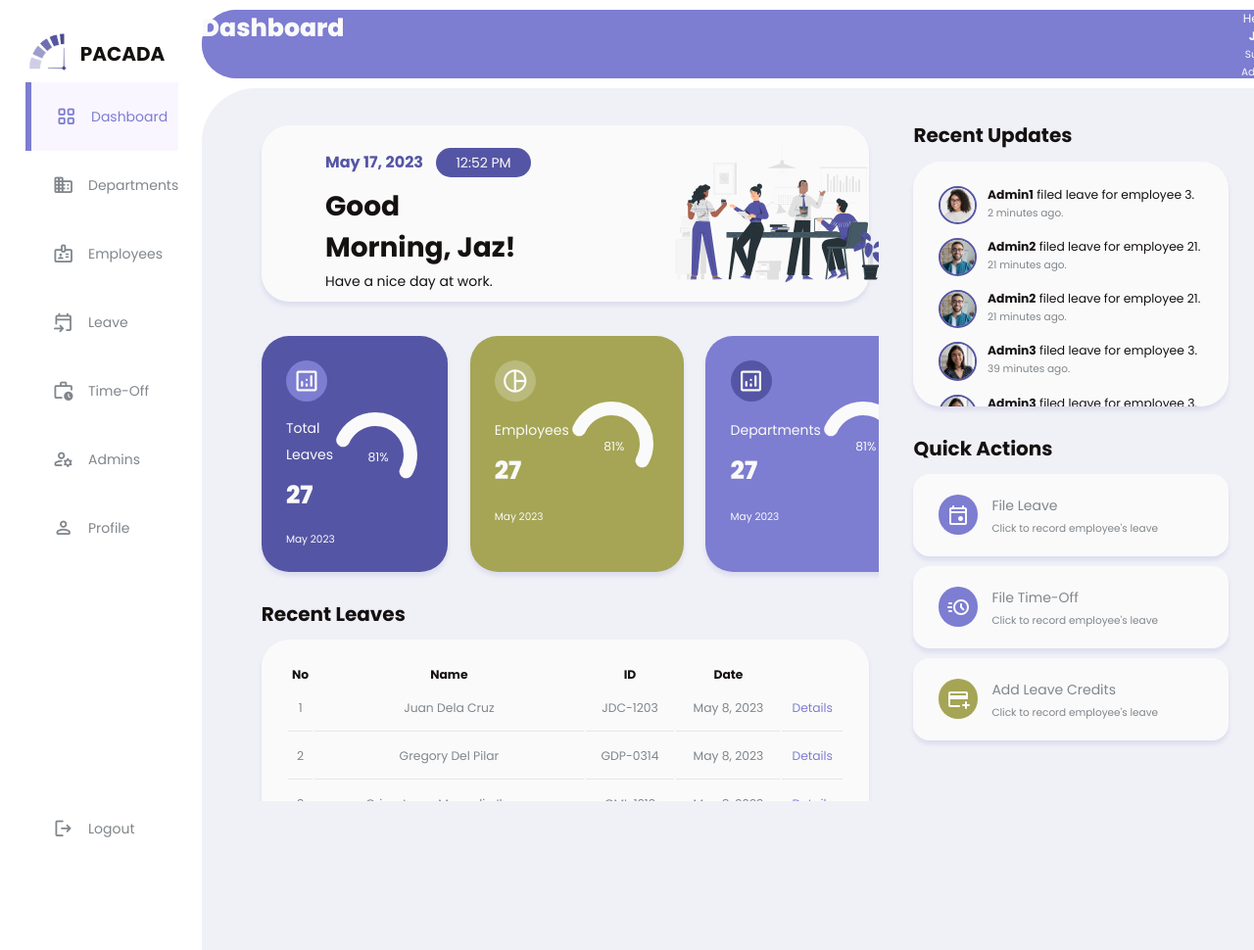
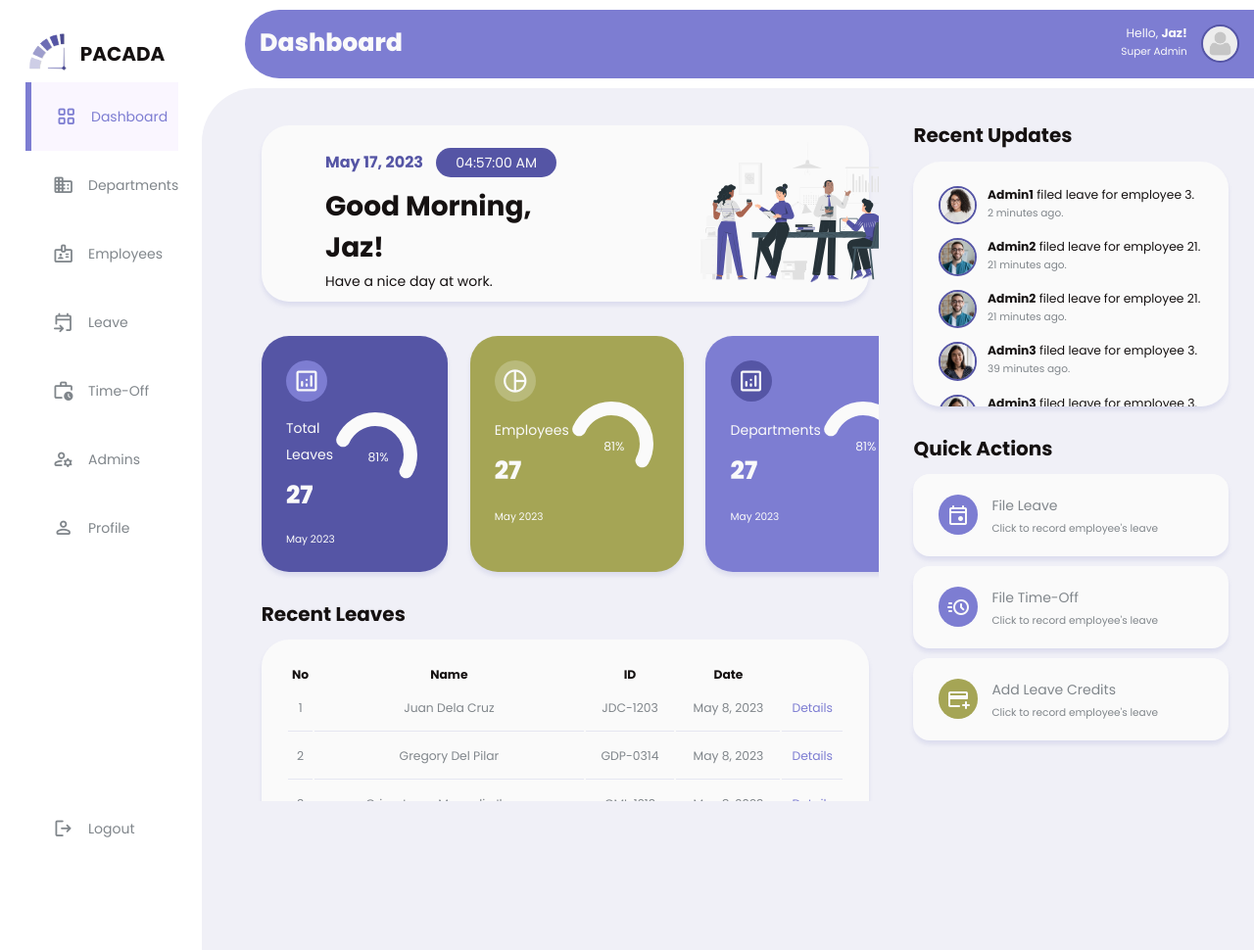
Before and after one commit to ria-kee/PACADA.2, a PHP site: page /dashboard.php in a window 1280 px wide. Shown: the whole page at 98% size. Run offline with PHP 8.4, Linux system fonts and the light colour scheme; some libraries are stand-ins or nearby versions.

Commit message:
changes for header and display datetiem dynamically

```diff
--- a/css/style_dashboard.css
+++ b/css/style_dashboard.css
@@ -70,7 +70,6 @@
     gap: 1.8rem;
     grid-template-columns: 14rem auto 23rem;
 
-
 }
 
 a{
@@ -118,8 +117,6 @@
     border-radius: 50%;
     overflow: hidden;
     cursor: pointer;
-
-
 }
 
 .profile-photo img {
@@ -148,8 +145,6 @@
 
 aside{
     height: 100vh;
-
-
 }
 
 aside .top{
@@ -158,7 +153,6 @@
     justify-content: space-between;
     margin-top: 1.4rem;
     position: fixed;
-
 }
 
 aside .logo{
@@ -183,7 +177,6 @@
     top: 1rem;
     position: fixed;
     margin-top: 5rem;
-
 }
 
 aside .h3{
@@ -222,6 +215,7 @@
     color: var(--color-p1);
     margin-left: 0;
 }
+
 aside .sidebar a.active:before{
     content:"";
     width: 6px;
@@ -256,24 +250,48 @@
     height: 700px;
 }
 
- h1.location{
+ .header .location{
     color: var(--color-light);
-     position: fixed;
+
+}
+
+.header{
+    display: grid;
+    grid-template-columns: 1fr 1fr;
+    padding: 5px;
+    height: 70px;
+    background-color: var(--color-p1);
+    z-index: -1001;
+    position: fixed;
+    border-radius: 50px 0px 0px 50px;
+    width: calc(100% - 250px); /* Subtracting 180px from 100% */
+    left: 250px; /* Set the left position to 180px */
+}
+
+.header > * {
+    padding: 10px; /* Add padding for better visibility */
+}
+
+.profile{
+    justify-self: end;
+    display: flex;
+    gap: 1rem;
+    text-align: right;
+    color: var(--color-light);
+}
+
+.profile .text-muted{
+    color: var(--color-light);
 }
 
 
-.header{
-    display: grid;
-    grid-template-columns: repeat(2, 1fr);
-    padding: 20px;
-    height: 70px;
-    width: 100%;
-    background-color: var(--color-p1);
-    z-index: -1001;
-    position: fixed;
-    border-radius: 50px;
-    margin-left: 180px;
-}
+
+
+
+
+
+
+
 
 .background{
     background-color: var(--color-p4);
@@ -349,9 +367,6 @@
  .hello h2{
      font-size: 28px;
  }
-
-
-
 
 main .insights {
     margin-top: 1.5rem;
@@ -447,8 +462,6 @@
     display: block;
 }
 
-
-
 .insights .Leaves{
     background-color: var(--color-p3);
     color: var(--color-light);
@@ -532,21 +545,6 @@
 
 .right .top button{
     display: none;
-}
-
-
-.header .profile{
-    margin-left: 75rem;
-    display: flex;
-    flex-direction: row;
-    gap: 2rem;
-    text-align: right;
-    color: var(--color-light);
-    position: fixed;
-}
-
- .profile .text-muted{
-    color: var(--color-light);
 }
 
 
--- a/dashboard.php
+++ b/dashboard.php
@@ -6,12 +6,16 @@
 <div class="scrollable-content">
                         <div class ="greetings">
                             <div class="hello">
+                                <?php
+                                date_default_timezone_set('Asia/Manila');
+                                $currentDate = date('F d, Y');
+                                $currentTime = date('h:i:s A');
+                                ?>
                                 <?php date_default_timezone_set('Asia/Manila'); ?>
                                 <div class="datetime">
-                                    <h2 class="date"><?php echo date('F d, Y'); ?> </h2>
-                                    <h3><?php echo date('h:i A'); ?></h3>
+                                    <h2 class="date" id="date"><?php echo $currentDate; ?></h2>
+                                    <h3 class="date" id="time"><?php echo $currentTime; ?></h3>
                                 </div>
-<!--                                <h2 class="date">--><?php //echo date('F d, Y')." ". date('h:i A'); ?><!--</h2>-->
                                 <h2>Good Morning, Jaz!</h2>
                                 <h3>Have a nice day at work.</h3>
                             </div>
@@ -258,6 +262,31 @@
 
                             <script type="text/javascript" src="https://www.gstatic.com/charts/loader.js"></script>
                             <script src="js/script_dashboard.js"></script>
+                            <script>
+                                function updateTime() {
+                                    var currentTime = new Date();
+                                    var hours = currentTime.getHours();
+                                    var minutes = currentTime.getMinutes();
+                                    var seconds = currentTime.getSeconds();
+
+                                    // Add leading zeros to the hours, minutes, and seconds if necessary
+                                    hours = (hours < 10 ? "0" : "") + hours;
+                                    minutes = (minutes < 10 ? "0" : "") + minutes;
+                                    seconds = (seconds < 10 ? "0" : "") + seconds;
+
+                                    // Determine AM or PM
+                                    var ampm = (hours < 12) ? "AM" : "PM";
+
+                                    // Convert hours to 12-hour format
+                                    hours = (hours > 12) ? hours - 12 : hours;
+                                    hours = (hours == 0) ? 12 : hours;
+
+                                    // Update the time display
+                                    document.getElementById('time').innerHTML = hours + ":" + minutes + ":" + seconds + " " + ampm;
+                                }
+
+                                setInterval(updateTime, 1000); // Refresh the time every second
+                            </script>
 
                     </body>
                 </html>
--- a/header/active_dashboard.php
+++ b/header/active_dashboard.php
@@ -11,15 +11,13 @@
 </head>
 <body>
 <div class="container">
-    <div class="header"></div>
-    <div class="background"></div>
-
-    <!--END OF ASIDE-->
-
-    <div class="header">
+        <div class="background"></div>
+    <div class="header header-grid">
+        <div class="location">
         <h1 class="location">Dashboard</h1>
+        </div>
         <?php include_once "header_userInfo.php"?>
-
+    </div>
     <aside>
     <div class="top">
         <div class="logo">
@@ -30,6 +28,7 @@
             <span class="material-symbols-rounded">close</span>
         </div>
     </div>
+
     <div class="sidebar">
         <a href="dashboard.php" class="active">
             <span class="material-symbols-rounded">grid_view</span>
@@ -44,7 +43,6 @@
         <a href="employees.php">
             <span class="material-symbols-rounded">badge</span>
             <h3>Employees</h3>
-            <!--                                <span class="material-symbols-rounded">expand_more</span>-->
         </a>
 
         <a href="leave.php">
--- a/header/header_userInfo.php
+++ b/header/header_userInfo.php
@@ -7,4 +7,3 @@
         <img src="./assets/img/no-profile.png" alt="">
     </div>
 </div>
-</div>
--- a/js/script_dashboard.js
+++ b/js/script_dashboard.js
@@ -1,3 +1,13 @@
+
+
+
+
+
+
+
+
+
+
 
 const sideMenu = document.querySelector("aside");
 const menuBtn = document.querySelector("#menu-btn");
@@ -10,15 +20,3 @@
 closeBtn.addEventListener('click',() =>{
     sideMenu.style.display = 'none';
 })
-
-function displayDateTime() {
-    var currentDate = new Date();
-    var dateString = currentDate.toDateString();
-    var timeString = currentDate.toLocaleTimeString();
-
-    document.getElementById("date").innerHTML = dateString;
-    document.getElementById("time").innerHTML = timeString;
-}
-
-// Call the function once the page is loaded
-window.onload = displayDateTime;
```
Also changed, not shown: header/active_admins.php (+6 -8 lines), header/active_departments.php (+4 -15 lines), header/active_employees.php (+6 -8 lines), header/active_leave.php (+6 -8 lines), header/active_logout.php (+6 -8 lines), header/active_profile.php (+6 -8 lines), header/active_time-off.php (+6 -8 lines).
